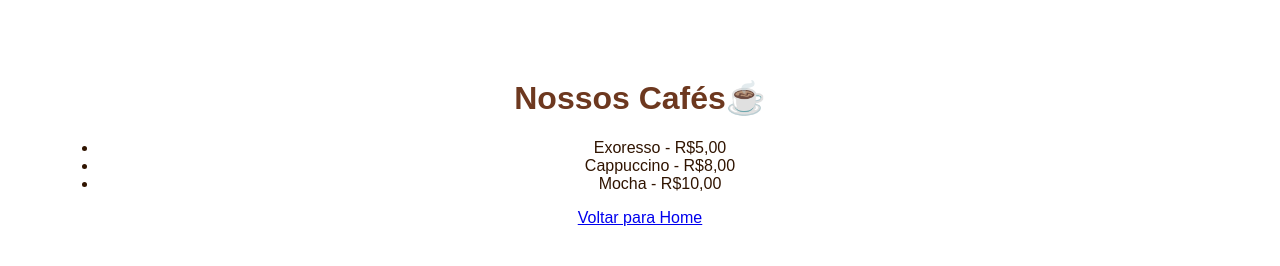
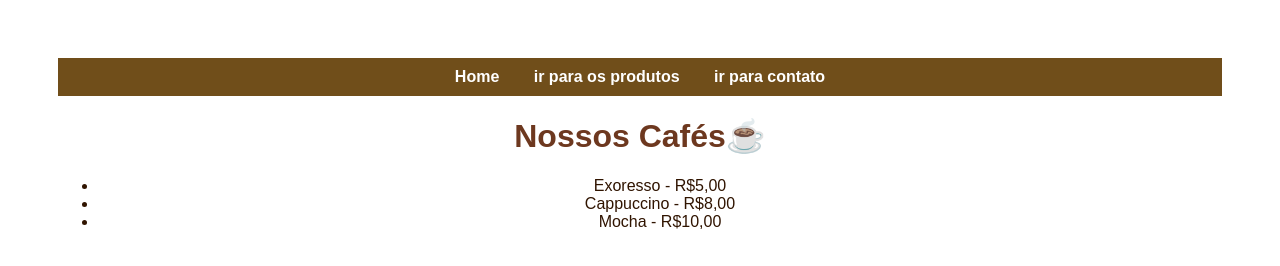
Before and after one commit to meu-mano-cezar/cafeteria, a plain HTML site: page produtos.html in a window 1280 px wide. Drawn offline with Linux system fonts and the light colour scheme.

Commit message:
#8 Adicionado o menu de navegação
Adicionado o menu de navegação.

```diff
--- a/produtos.html
+++ b/produtos.html
@@ -7,12 +7,16 @@
     <link rel="stylesheet" href="style.css">
 </head>
 <body>
+    <nav>
+        <a href="index.html">Home</a>
+        <a href="produtos.html">ir para os produtos</a>
+        <a href="contato.html">ir para contato</a>
+    </nav>
     <h1>Nossos Cafés☕</h1>
     <ul>
         <li>Exoresso - R$5,00</li>
         <li>Cappuccino - R$8,00</li>
         <li>Mocha - R$10,00</li>
     </ul>
-    <a href="index.html">Voltar para Home</a>
 </body>
 </html>
--- a/style.css
+++ b/style.css
@@ -5,6 +5,24 @@ body{
     text-align: center;
     padding: 50px;
 }
+
+nav{
+    background-color: rgb(112, 78, 26);
+    padding: 10px;
+}
+
+
+nav a {
+    color: rgb(255, 255, 255);
+    margin: 0 15px;
+    text-decoration: none;
+    font-weight: bold;
+}
+
+nav a:hover{
+    text-decoration: underline;
+}
+
 h1{
     color: rgb(109, 56, 31);
 }
```
Also changed, not shown: contato.html (+5 -1 lines), index.html (+6 -2 lines).
